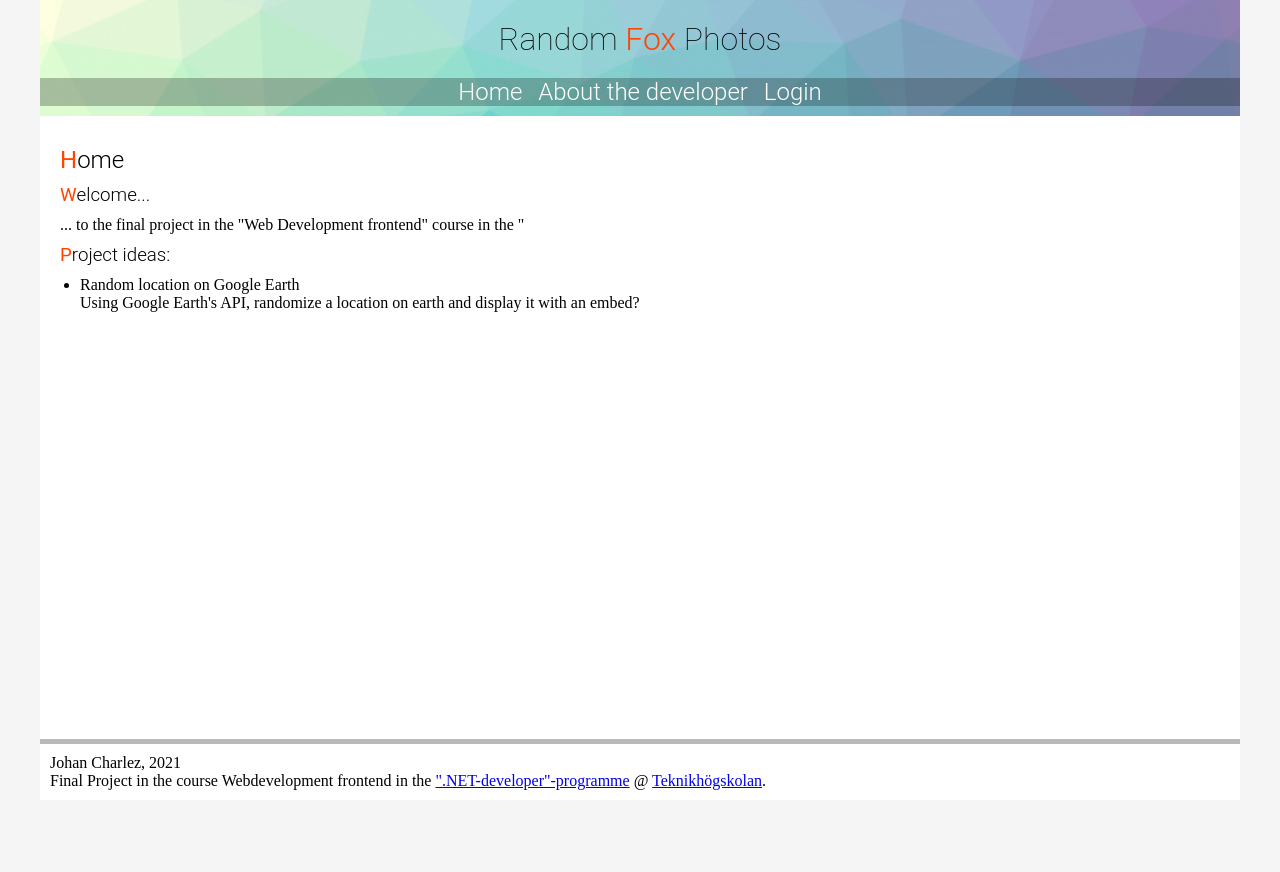
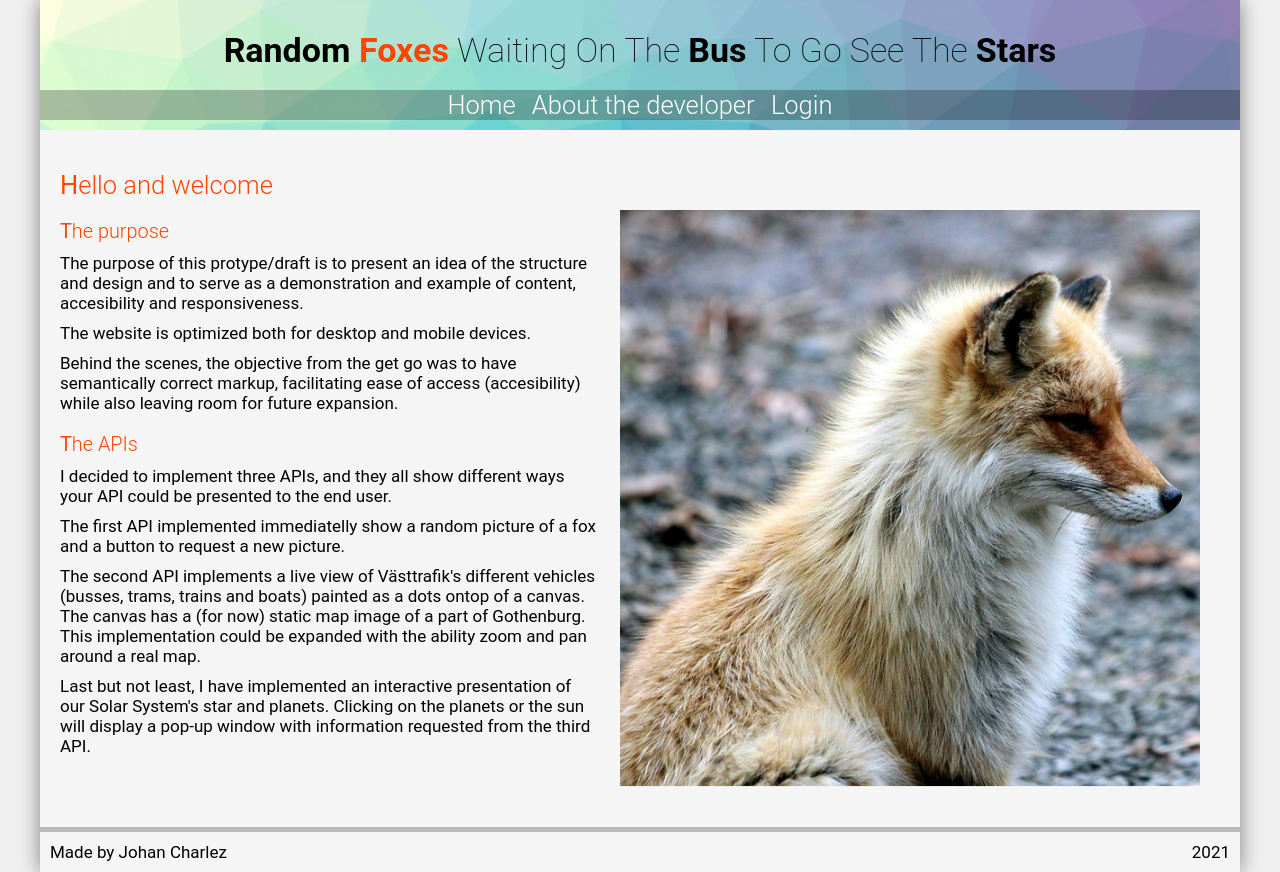
Before and after one commit to johancz/johan-charlez-web-project, a plain HTML site: page src/index.html in a window 1280 px wide. Before the commit the page ends 800 px from the top, so only its background shows below. Drawn offline with Linux system fonts and the light colour scheme; a script that the page names is missing.

Commit message:
Add content to the home and "about developer" pages. Update the title and main header.
- Added content to the "home"-page and "about developer"-page.
  - Added photo of the developer and one of a majestic for use on these pages.
- Updated the title and the main header `<h1>`.
- Additionally, added a header above the sign-in widget, prompting the user to sign in.
- General cleanup of comments and dead code, and various styling changes to go with the previously listed changes.

Resolves  #47.

```diff
--- a/src/index.html
+++ b/src/index.html
@@ -3,7 +3,7 @@
 <head>
   <meta charset="UTF-8">
   <meta name="viewport" content="width=device-width, initial-scale=1.0">
-  <title>Random Fox Photos</title>
+  <title>Random Foxes taking the buss to see the stars</title>
   <!-- <link rel="preconnect" href="https://fonts.gstatic.com"> -->
   <!-- <link href="https://fonts.googleapis.com/css2?family=Roboto:wght@100;300;400&display=swap" rel="stylesheet">  -->
   <!-- <link rel="stylesheet" href="easterEgg/easterEgg.css"> -->
@@ -15,11 +15,11 @@
   <link rel="stylesheet" href="styles.css">
 </head>
 <body>
-  <div id="root-container"><!-- todo(joch): maybe remove the "id" -->
-    <!-- start of header -->
+  <div id="root-container">
+    <!-- start of <header> -->
     <header>
       <div id="logo">
-        <h1>Random <span>Fox</span> Photos</h1>
+        <h1><b>Random <span>foxes</span></b> waiting on the <b>bus</b> to go see the <b>stars</b></h1>
       </div>
 
       <nav id="nav-main">
@@ -34,41 +34,43 @@
         </ol>
       </nav>
     </header>
-    <!-- end of header -->
+    <!-- end of <header> -->
 
-    <!-- start of main -->
+    <!-- start of <main> -->
     <main>
       <button id="hackerLogin" class="hidden">I'm a hacker, sign-me in!</button>
       <button id="logout" class="hidden">Logout</button>
 
       <section id="container-homepage" class="page-container">
         <section id="page-home">
-          <h2>Home</h2>
-          <section>
-            <h3>Welcome...</h3>
-            <p>... to the final project in the "Web Development frontend" course in the "</p>
-          </section>
-          <section>
-            <h3>Project ideas:</h3>
-            <dl id="list-of-project-ideas">
-              <dt>Random location on Google Earth</dt>
-              <dd>Using Google Earth's API, randomize a location on earth and display it with an embed?</dd>
-            </dl>
-          </section>
+          <h2>Hello and welcome</h2>
+          <img src="./resources/images/fox.png" alt="A picure of a majestic fox." title="A majestic fox." class="float-right">
+          <h3>The purpose</h3>
+          <p>The purpose of this protype/draft is to present an idea of the structure and design and to serve as a demonstration and example of content, accesibility and responsiveness.</p>
+          <p>The website is optimized both for desktop and mobile devices.</p>
+          <p>Behind the scenes, the objective from the get go was to have semantically correct markup, facilitating ease of access (accesibility) while also leaving room for future expansion.</p>
+
+          <h3>The APIs</h3>
+          <p>I decided to implement three APIs, and they all show different ways your API could be presented to the end user.</p>
+          <p>The first API implemented immediatelly show a random picture of a fox and a button to request a new picture.</p>
+          <p>The second API implements a live view of Västtrafik's different vehicles (busses, trams, trains and boats) painted as a dots ontop of a canvas. The canvas has a (for now) static map image of a part of Gothenburg. This implementation could be expanded with the ability zoom and pan around a real map.</p>
+          <p>Last but not least, I have implemented an interactive presentation of our Solar System's star and planets. Clicking on the planets or the sun will display a pop-up window with information requested from the third API.</p>
+
         </section>
       </section>
 
       <section id="container-other-pages" class="page-container"></section>
-      <!-- end of main -->
+      <!-- end of <main> -->
     </main>
 
-    <!-- start of footer -->
+    <!-- start of <footer> -->
     <footer>
-      Johan Charlez, 2021
-      <br>
-      Final Project in the course Webdevelopment frontend in the <a href="https://teknikhogskolan.se/utbildningar/net-utvecklare/">".NET-developer"-programme</a> @ <a href="https://teknikhogskolan.se/">Teknikhögskolan</a>.
+      <div>Made by Johan Charlez</div>
+      <div>2021</div>
+      <!-- <br> -->
+      <!-- Final Project in the course Webdevelopment frontend in the <a href="https://teknikhogskolan.se/utbildningar/net-utvecklare/">".NET-developer"-programme</a> @ <a href="https://teknikhogskolan.se/">Teknikhögskolan</a>. -->
     </footer>
-    <!-- start of footer -->
+    <!-- start of <footer> -->
   </div>
   <!-- end of #root-container -->
 
--- a/src/pages/scripts/login.js
+++ b/src/pages/scripts/login.js
@@ -1,5 +1,6 @@
 (function (OktaSignIn) {
   const $pageContainer = document.getElementById("page-main-contents");
+  const $sectionLogin = document.querySelector("#section-login");
   const $hackerLoginButton = document.querySelector("#hackerLogin");
   let loadedContent = false;
 
@@ -78,6 +79,7 @@
     loadPageContent();
 
     // Add event listener for the sign-out button.
+    $sectionLogin.classList.add("hidden");
     let $logoutButton = document.querySelector("#logout");
     $hackerLoginButton.classList.add("hidden");
     $logoutButton.addEventListener("click", logout, false);
@@ -98,7 +100,7 @@
     });
     $hackerLoginButton.classList.remove("hidden");
 
-    $mainMenu.addEventListener("click", handleEvent, false);
+    // $mainMenu.addEventListener("click", handleEvent, false);
     // initContent();
   }());
 }(OktaSignIn));
--- a/src/styles.css
+++ b/src/styles.css
@@ -12,6 +12,7 @@
 * {
   box-sizing: border-box;
   margin: 0;
+  font-family: 'Roboto', sans-serif;
 }
 
 /******************/
@@ -52,6 +53,8 @@ html {
 
 body {
   background-color: whitesmoke;
+  background-color: rgb(240, 240, 240);
+  font-size: 17px;
 }
 hr.vertical {
   display: inline;
@@ -93,10 +96,13 @@ legend {
   /* height: 100%; */
   margin: 0 auto;
   background-color: white;
+  background-color: whitesmoke;
   /* padding: 10px; */
   display: flex;
   flex-direction: column;
   min-height: 100vh;
+  box-shadow: gray 0 0 20px;
+  /* outline-offset: 10px; */
   /* note(joch): for debugging *//* todo(joch): remove */
   /* border: 5px solid green;*/
 }
@@ -172,37 +178,45 @@ main {
 }
 
 footer {
+  display: flex;
+  flex-direction: row;
+  justify-content: space-between;
   padding: 10px;
-  /* margin-top: 10px; */
   border-top: 5px solid rgb(185, 185, 185);
 }
 
 /* Headers */
 h1, h2, h3 {
-  margin: 10px 0;
+  margin: 20px 0 10px;
   font-family: 'Roboto', sans-serif;
 }
 h1 {
   text-align: center;
   font-weight: 100;
+  text-transform: capitalize;
 }
 
 h2, h3 {
   font-weight: 300;
+  color: var(--separator-color);
 }
 /* h1::first-letter { */
 /* } */
 /* h1 > span::first-letter { */
-h1 > span {
-  font-weight: 300;
+h1 span {
+  /* font-weight: 300; */
   color: var(--separator-color);
+}
+h1 > b {
+  font-weight: 700;
 }
 h2::first-letter, h3::first-letter {
   font-weight: 400;
   color: var(--separator-color);
 }
 h4, h5 {
-  margin-top: 10px;
+  margin-top: 10px 0 5px;
+  color: var(--separator-color);
 }
 
 #logo {
@@ -212,6 +226,20 @@ h4, h5 {
 
 span {
   display: inline-block;
+}
+
+#page-home img {
+  margin: 0 20px 20px;
+  width: 50%;
+  max-width: 644px;
+}
+
+#photo-the-developer {
+  float: right;
+  width: 50%;
+  max-width: 500px;
+  height: auto;
+  margin: 0 20px 20px;
 }
 
 /********************/
@@ -390,8 +418,10 @@ span {
 
 #okta-sign-in {
   margin-top: 8px;
+  margin: 20px 0 0;
 }
 
+.float-right,
 #hackerLogin,
 #logout {
   float: right;
```
Also changed, not shown: src/pages/aboutDeveloper.html (+13 -4 lines), src/pages/login.html (+1 -0 lines), src/pages/page-signedin.html (+1 -1 lines), src/pages/scripts/page-signedin-subpage-api-vasttrafik-live-vehicle-map.js (+12 -42 lines), src/resources/images/fox.png (added), src/resources/images/the-developer.jpg (added).
